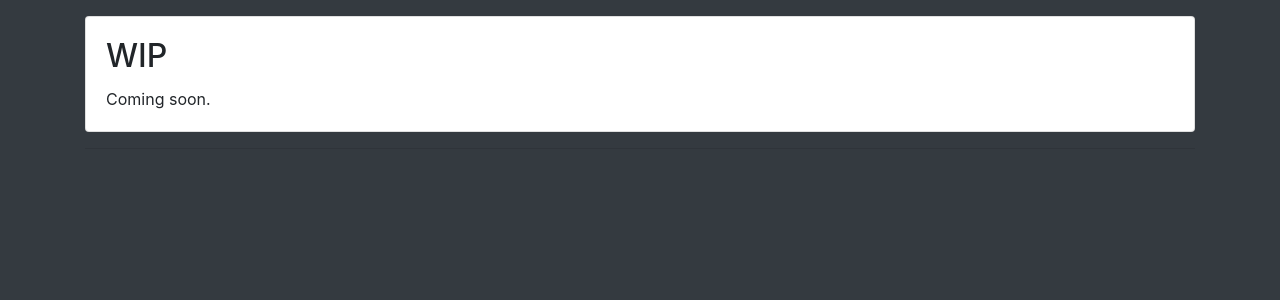
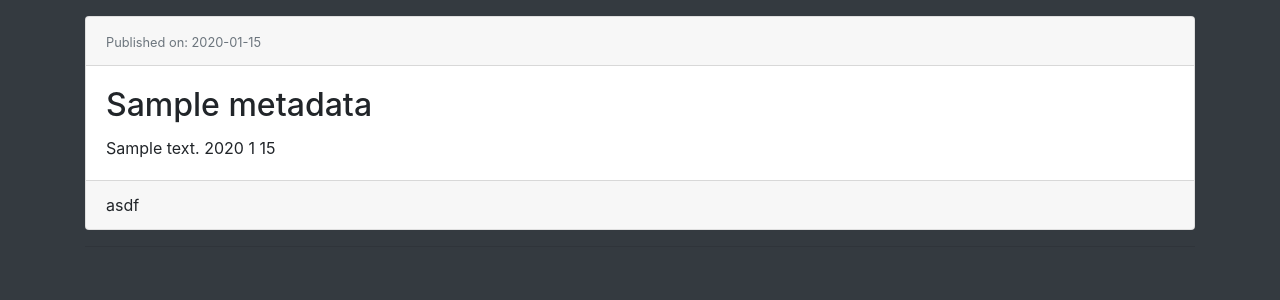
Before and after one commit to soerface/soerface.de, a Flask app: template src/sections/templates/blog/index.html in a window 1280 px wide. Shown: the part 56-356 px from the top of the page. Run offline with Flask 2, Linux system fonts and the light colour scheme; the template is opened without the code that fills it: most values are stand-ins (such as "Sample title", 1, 10 or a date in 2020); some libraries are stand-ins or nearby versions.

Commit message:
Add frontmatter to articles

```diff
--- a/requirements.txt
+++ b/requirements.txt
@@ -8,3 +8,4 @@ MarkupSafe==1.1.1
 nose==1.3.7
 Werkzeug==0.15.4
 markdown==3.1.1
+python-frontmatter==0.5.0
--- a/src/sections/templates/blog/index.html
+++ b/src/sections/templates/blog/index.html
@@ -1,12 +1,23 @@
 {% extends 'base.html' %}
 
 {% block content %}
-    <div class="card">
-        <div class="card-body">
-            <h2 class="card-title">WIP</h2>
-            <p class="card-text">
-                Coming soon.
-            </p>
+    {% for article in article_list %}
+        <div class="card">
+            <div class="card-header">
+                <small class="text-muted">Published on: {{ article.metadata.date.strftime('%Y-%m-%d') }}</small>
+            </div>
+            <div class="card-body">
+                <h2 class="card-title">{{ article.metadata.title }}</h2>
+                <p class="card-text">
+                    {{ article.content }}
+                    {{ article.metadata.date.year }}
+                    {{ article.metadata.date.month }}
+                    {{ article.metadata.date.day }}
+                </p>
+            </div>
+            <div class="card-footer">
+                asdf
+            </div>
         </div>
-    </div>
+    {% endfor %}
 {% endblock %}
```
Also changed, not shown: data/blog/articles/2019-12-29_building-a-blog-with-gh-actions.md (added, +10 -0 lines), src/sections/blog.py (+21 -2 lines).
